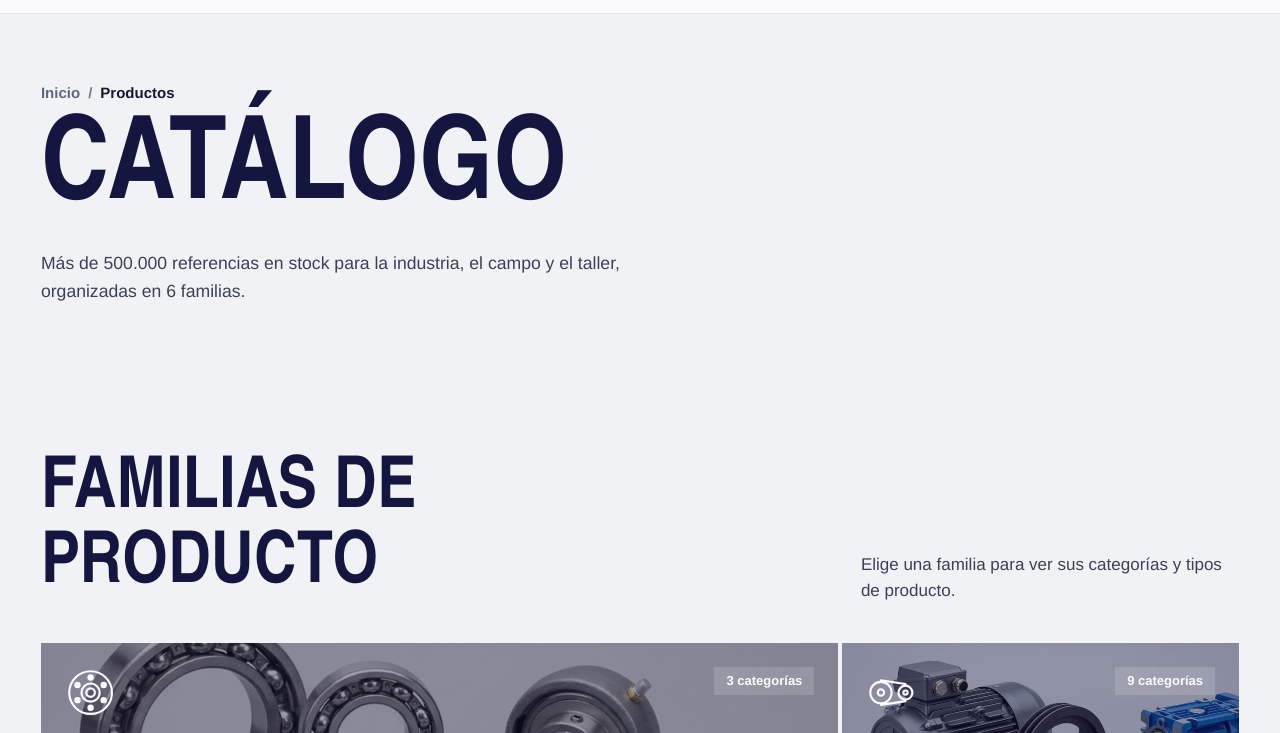
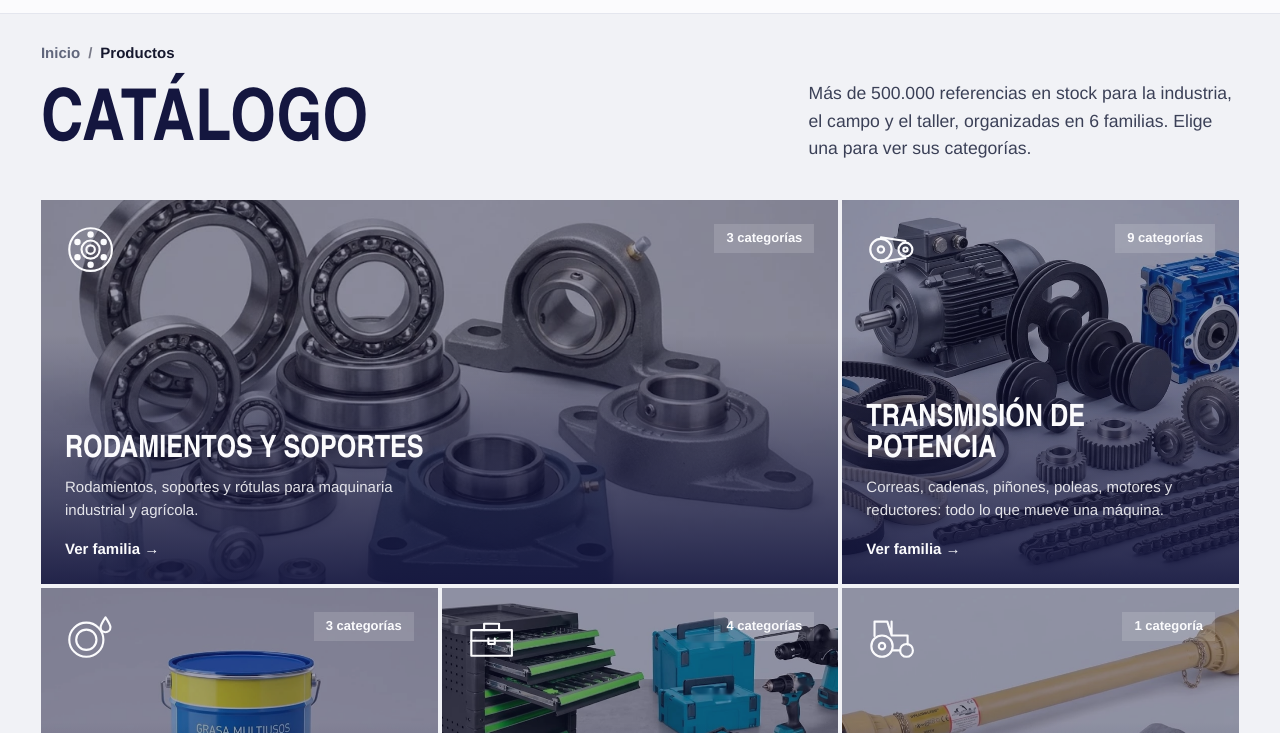
Before and after one commit to elsporxoscasarural/rodaments-segria-web, an Astro site: page /productos in a window 1280 px wide. Shown: the part 67-800 px from the top of the page. Built offline with nearby package versions, Linux system fonts and the light colour scheme; Astro itself is replaced by a stand-in of ours; a web font is replaced by a local one.

Commit message:
Productos: cabecera compacta y familias a la vista desde el principio
- Una sola cabecera («Catálogo» + texto al lado) en lugar de dos seguidas con mucho espacio vacío
- Familias: opción conCabecera={false} para no repetir título; la rejilla sube y se ve al entrar

Co-Authored-By: Claude Opus 5.5 <noreply@anthropic.com>

```diff
--- a/src/components/Familias.astro
+++ b/src/components/Familias.astro
@@ -12,12 +12,15 @@ interface Props {
 	conCarburos?: boolean;
 	/** Marca el final de la portada para que la cabecera pase a sólida (solo en la home). */
 	finPortada?: boolean;
+	/** Sin título propio: la página ya lo tiene encima (en /productos) y la rejilla sube. */
+	conCabecera?: boolean;
 }
 const {
 	titulo = 'Todo lo que mueve la maquinaria',
 	texto = 'Miles de productos de cada familia, en stock en nuestro almacén de Lleida. Por eso muchas piezas te las podemos entregar al momento.',
 	conCarburos = false,
 	finPortada = true,
+	conCabecera = true,
 } = Astro.props;
 
 const familias = (await getCollection('familias', (f) => conCarburos || !f.data.destacada)).sort(
@@ -27,11 +30,21 @@ const categorias = await getCollection('categorias');
 const cuantas = (id: string) => categorias.filter((c) => c.data.familia.id === id).length;
 ---
 
-<section class="familias" id="productos" aria-labelledby="t-familias" data-fin-portada={finPortada ? '' : undefined}>
-	<header class="familias__cabecera aparece">
-		<h2 id="t-familias">{titulo}</h2>
-		<p>{texto}</p>
-	</header>
+<section
+	class:list={['familias', { 'familias--sin-cabecera': !conCabecera }]}
+	id="productos"
+	aria-labelledby={conCabecera ? 't-familias' : undefined}
+	aria-label={conCabecera ? undefined : titulo}
+	data-fin-portada={finPortada ? '' : undefined}
+>
+	{
+		conCabecera && (
+			<header class="familias__cabecera aparece">
+				<h2 id="t-familias">{titulo}</h2>
+				<p>{texto}</p>
+			</header>
+		)
+	}
 
 	<ul class="rejilla">
 		{
@@ -74,6 +87,9 @@ const cuantas = (id: string) => categorias.filter((c) => c.data.familia.id === i
 	.familias {
 		background: var(--n1);
 		padding: var(--seccion) var(--g);
+	}
+	.familias--sin-cabecera {
+		padding-top: 0;
 	}
 	.familias__cabecera {
 		display: flex;
--- a/src/pages/productos/index.astro
+++ b/src/pages/productos/index.astro
@@ -17,14 +17,16 @@ const categorias = (await getCollection('categorias')).sort((a, b) => a.data.ord
 >
 	<section class="intro" aria-labelledby="t-catalogo">
 		<Migas ruta={[{ texto: 'Productos' }]} />
-		<h1 id="t-catalogo">Catálogo</h1>
-		<p>
-			Más de {formatoNumero(empresa.referenciasEnStock)} referencias en stock para la industria, el campo y el taller,
-			organizadas en {familias.length} familias.
-		</p>
+		<div class="intro__fila">
+			<h1 id="t-catalogo">Catálogo</h1>
+			<p>
+				Más de {formatoNumero(empresa.referenciasEnStock)} referencias en stock para la industria, el campo y el taller,
+				organizadas en {familias.length} familias. Elige una para ver sus categorías.
+			</p>
+		</div>
 	</section>
 
-	<Familias titulo="Familias de producto" texto="Elige una familia para ver sus categorías y tipos de producto." conCarburos finPortada={false} />
+	<Familias titulo="Familias de producto" conCarburos finPortada={false} conCabecera={false} />
 
 	<section class="indice" aria-labelledby="t-indice">
 		<h2 id="t-indice">Todas las categorías</h2>
@@ -54,16 +56,26 @@ const categorias = (await getCollection('categorias')).sort((a, b) => a.data.ord
 </BaseLayout>
 
 <style>
+	/* Cabecera compacta: título a la izquierda, texto a la derecha y las familias justo debajo, a la vista */
 	.intro {
-		padding: var(--s-8) var(--g) var(--s-7);
+		padding: var(--s-6) var(--g) clamp(1.5rem, 3vw, 2.5rem);
 		background: var(--n1);
 	}
+	.intro__fila {
+		display: flex;
+		flex-wrap: wrap;
+		justify-content: space-between;
+		align-items: end;
+		gap: var(--s-4) var(--s-7);
+		margin-top: var(--s-4);
+	}
 	.intro h1 {
-		margin-block: var(--s-4) var(--s-5);
 		color: var(--noche);
-		font-size: clamp(3.5rem, 9vw, 8rem);
+		font-size: var(--t-1);
+		line-height: var(--lh-display-tildes);
 	}
 	.intro p {
+		max-width: 44ch;
 		font-size: var(--t-lead);
 	}
 
```
